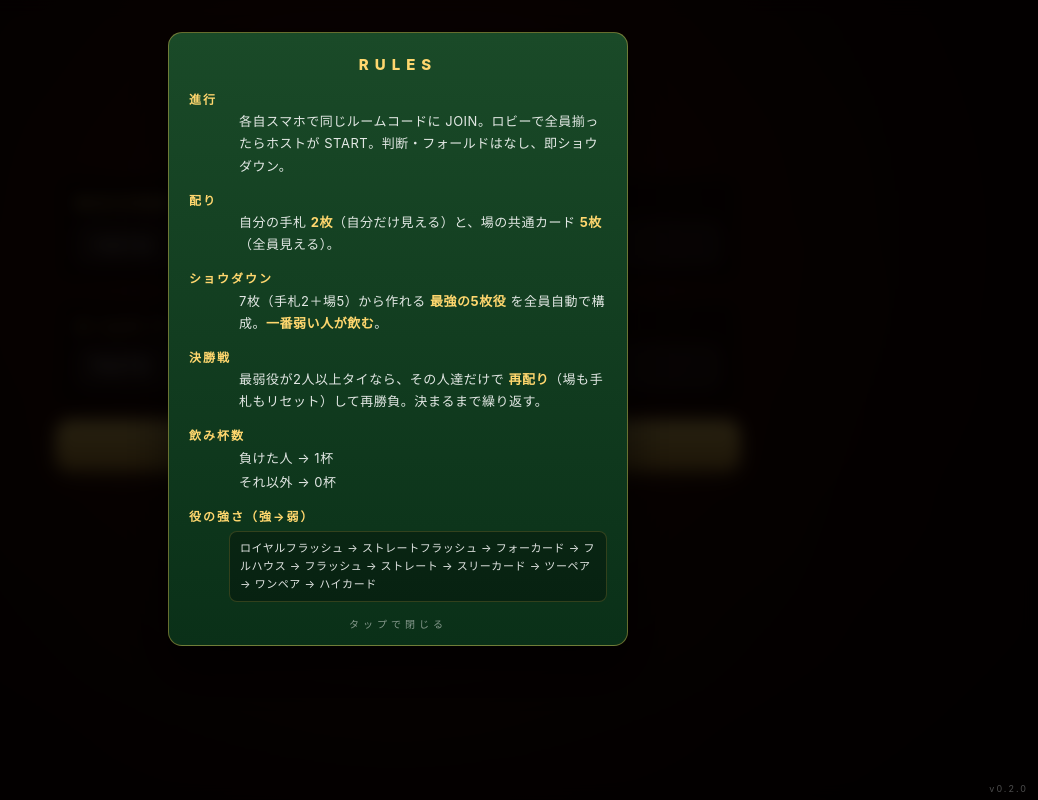
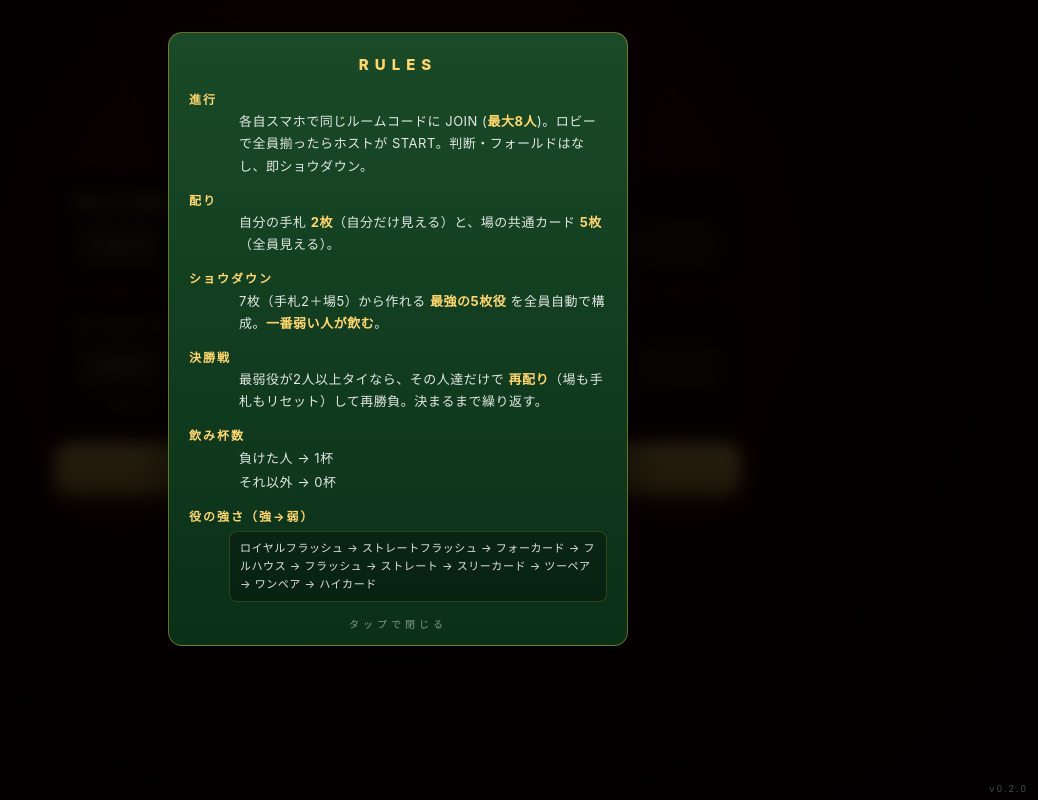
Before and after one commit to tom3281/sprint-poker, a website: page public/index.html in a window 1280 px wide. Both pictures are taken after a click on the button "ルールを見る". Shown: the whole page, without its empty margins (242-1280 px from the left). Drawn offline with Linux system fonts and the light colour scheme.

Commit message:
Clarify max 8 players: rules + lobby hint + worker.js card-math comment

```diff
--- a/public/index.html
+++ b/public/index.html
@@ -588,6 +588,7 @@
     <div class="panel">
       <h2>ルームコード</h2>
       <input id="roomInput" type="text" placeholder="既存ルームのコードを入力（既定値は新規ルーム）" maxlength="6" autocomplete="off" style="text-transform:uppercase;letter-spacing:2px;">
+      <div style="margin-top:8px; font-size:11px; letter-spacing:2px; color:rgba(255,255,255,0.45);">1ルーム最大8人</div>
     </div>
     <button class="btn btn-primary" id="enterBtn">JOIN</button>
     <button class="btn-link-text" id="rulesBtn">ルールを見る</button>
@@ -600,7 +601,7 @@
       <h2>RULES</h2>
       <dl>
         <dt>進行</dt>
-        <dd>各自スマホで同じルームコードに JOIN。ロビーで全員揃ったらホストが START。判断・フォールドはなし、即ショウダウン。</dd>
+        <dd>各自スマホで同じルームコードに JOIN (<b>最大8人</b>)。ロビーで全員揃ったらホストが START。判断・フォールドはなし、即ショウダウン。</dd>
 
         <dt>配り</dt>
         <dd>自分の手札 <b>2枚</b>（自分だけ見える）と、場の共通カード <b>5枚</b>（全員見える）。</dd>
--- a/src/worker.js
+++ b/src/worker.js
@@ -3,6 +3,9 @@ const PHASES = {
   LOBBY: "lobby",
   REVEAL: "reveal",
 };
+// 52枚デッキで「場5 + 手札2/人」なので物理的には (52-5)/2 = 23人まで配れる。
+// ただし飲み会向け UX (ショウダウン画面の見やすさ・1卓の盛り上がり) を考えて
+// 8人で打ち切る。9人目以降は WebSocket close code 4030 で弾く。
 const MAX_PLAYERS = 8;
 const GRACE_MS = 15_000;          // hold a seat through disconnect/reconnect
 const TIEBREAKER_DELAY_MS = 4_000; // savor the showdown before a tiebreaker re-deal
```
